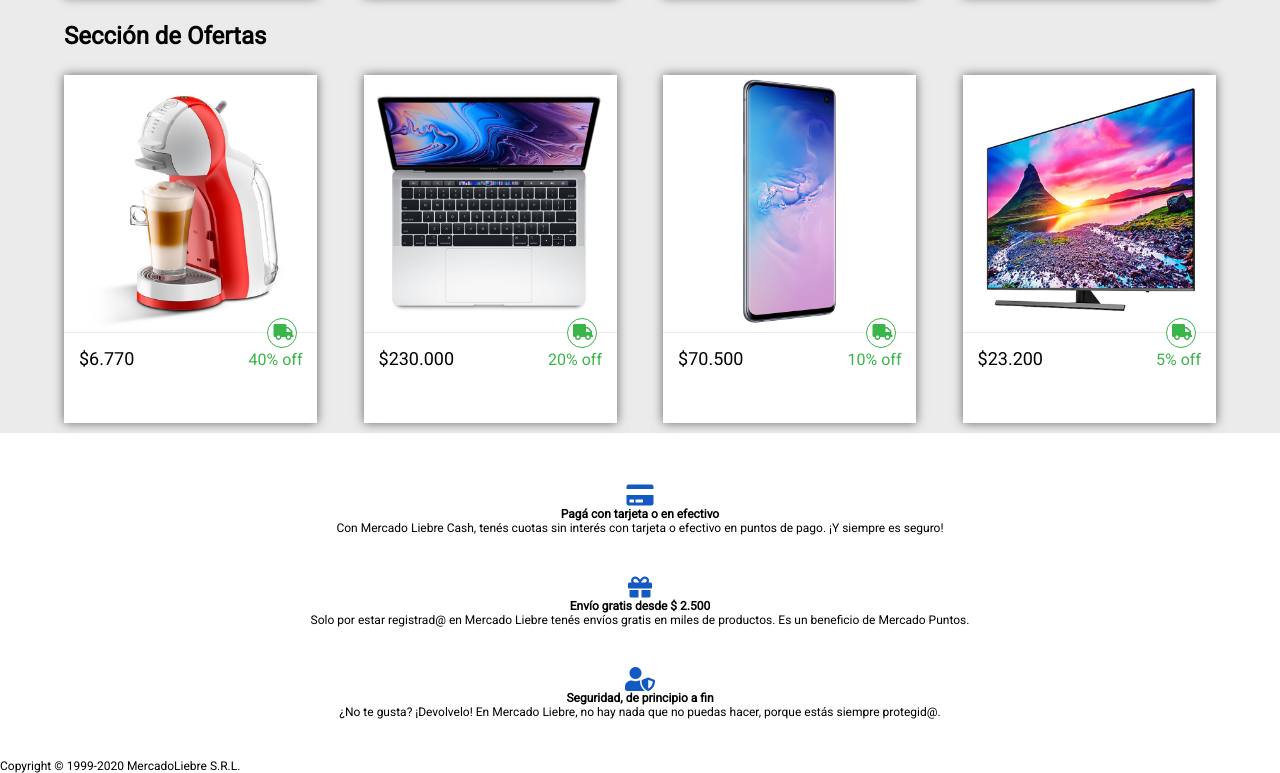
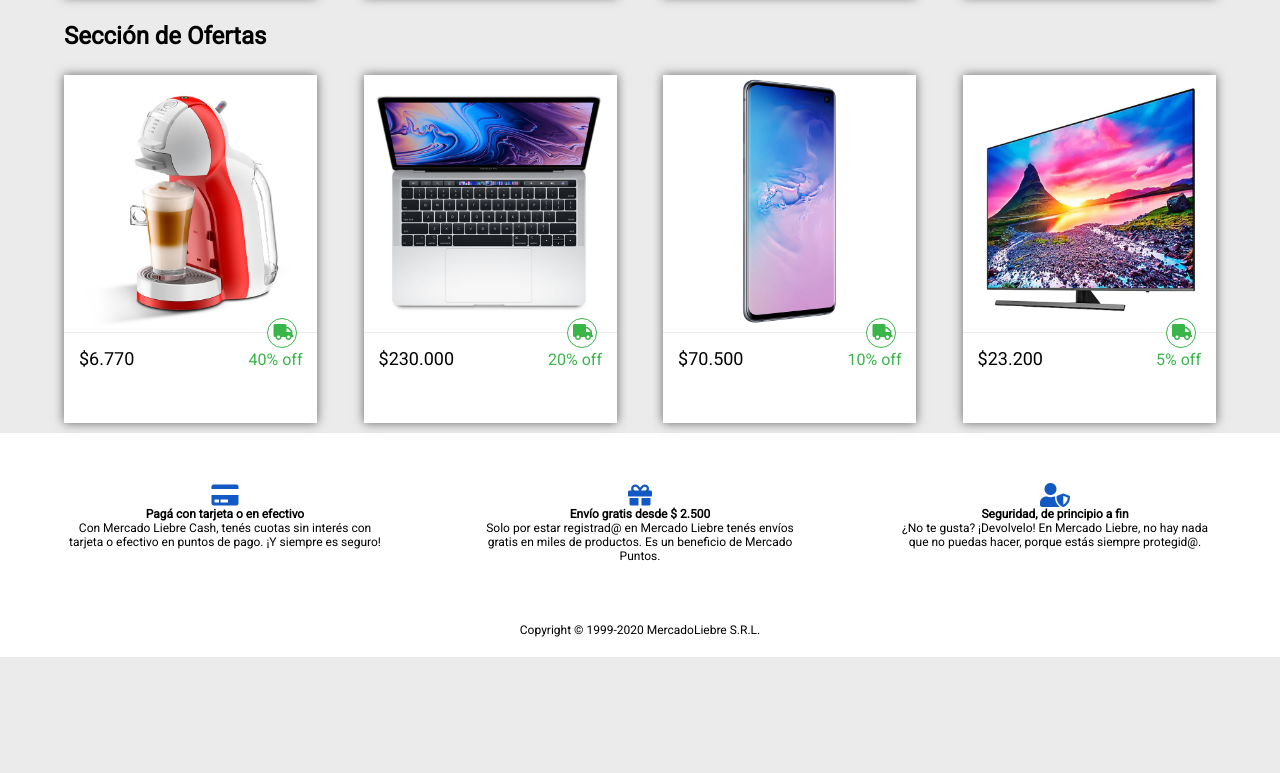
Before and after one commit to davaloslm/tp-mercadoliebre, a website: page views/home.html in a window 1280 px wide. Shown: the part 859-1632 px from the top of the page. After the commit the page ends 1516 px from the top, so only its background shows below. Drawn offline with Linux system fonts and the light colour scheme.

Commit message:
Completa Micro Desafío 2 y agrega flexbox al footer

```diff
--- a/public/css/footer.css
+++ b/public/css/footer.css
@@ -15,7 +15,34 @@ footer section i{
 
 }
 
+footer section i:hover{
+    color: var(--amarillo);
+    transition: .5s;
+
+}
+
 footer span{
     display: block;
     margin-top: 20px;
 }
+
+@media(min-width: 769px){
+    footer{
+        display: flex;
+        flex-wrap: wrap;
+        justify-content: space-evenly;
+    }
+
+    footer section{
+        width: 25%;
+    }
+
+    footer span{
+        display: block;
+        width: 100%;
+        text-align: center;
+        margin-bottom: 20px;
+    }
+
+
+}
--- a/public/css/login.css
+++ b/public/css/login.css
@@ -26,6 +26,10 @@ main.login section form button{
     line-height: 35px;
     margin: 20px 0;
 }
+main.login section form button:hover{
+    background-color: #0022AA;
+    transition: 1s;
+}
 
 @media(min-width:361px){
     main.login section {
```
